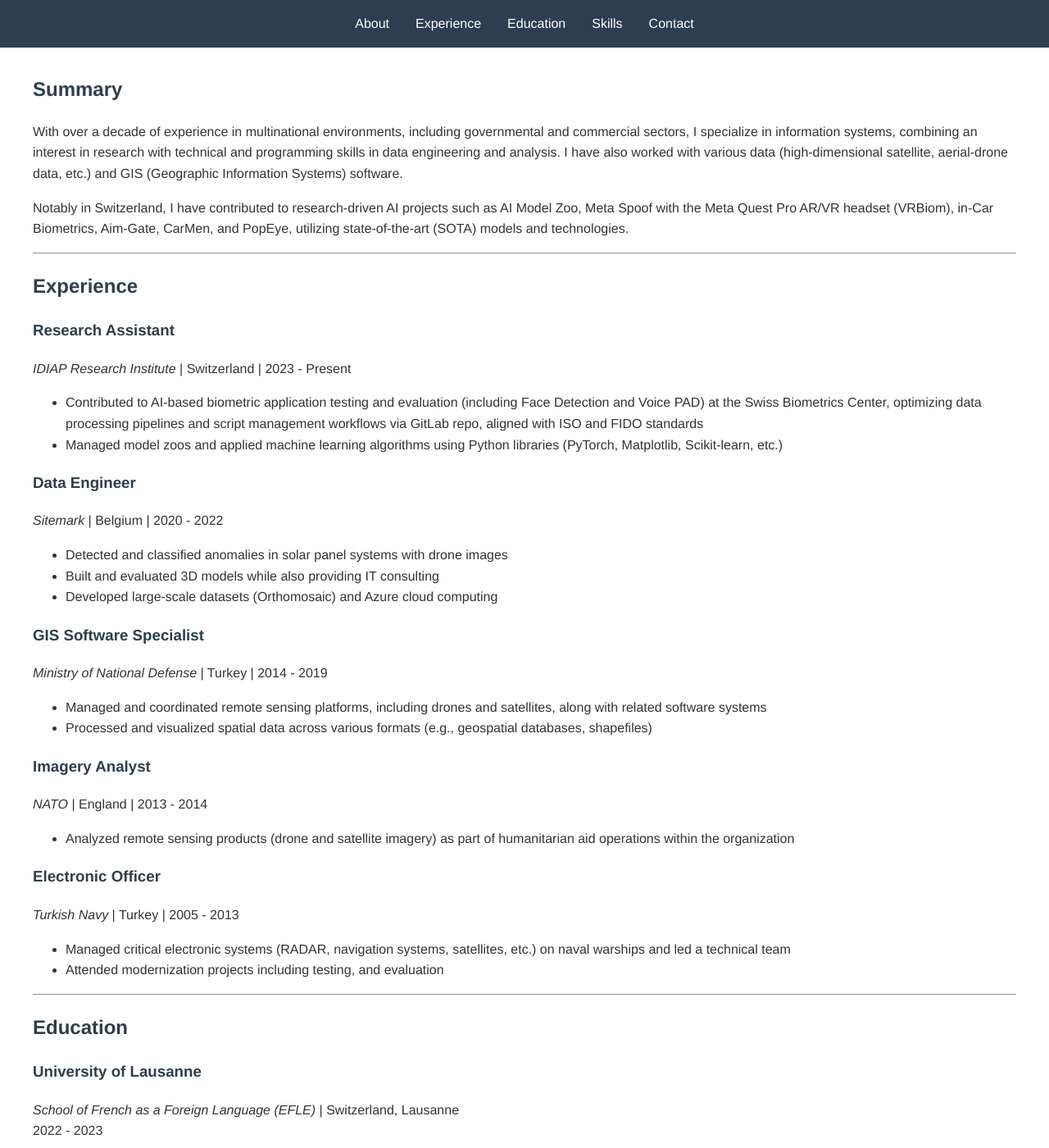
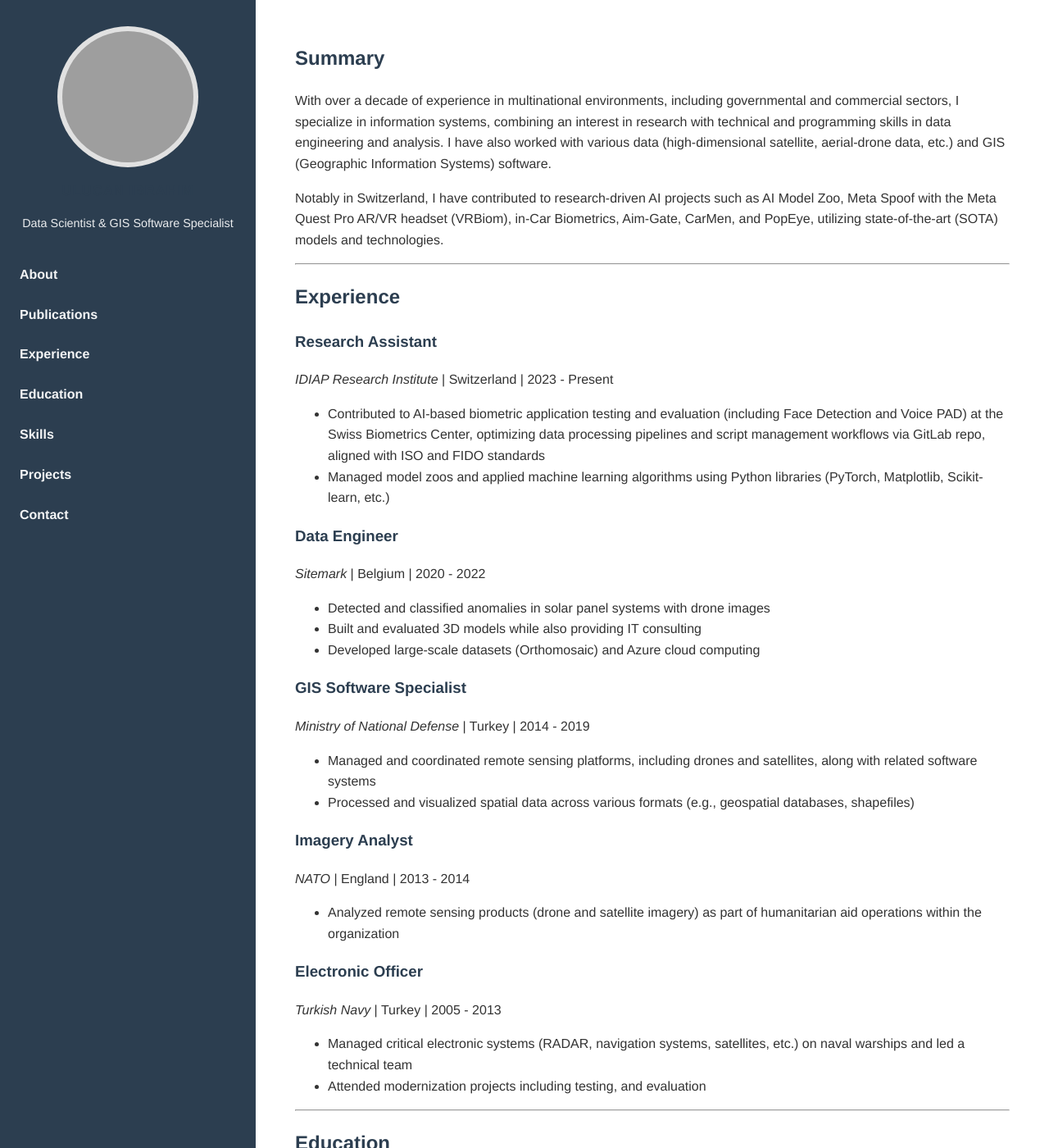
Before and after one commit to iulucan/iulucan.github.io, a Jekyll site: the page built from index.md, in a window 1280 px wide and 1400 px high. Shown: the whole window at 82% size. Built offline with Jekyll 4.4.1, drawn with Linux system fonts in a browser that asks for light colours; our own code applies the rules of GitHub Pages for plain Markdown files; some of the changed text lies outside the part shown; grey boxes are pictures that could not be loaded.

Commit message:
Left sidebar layout: sidebar + nav anchors; responsive styles and IDs

```diff
--- a/_layouts/default.html
+++ b/_layouts/default.html
@@ -7,20 +7,32 @@
     <link rel="stylesheet" href="/assets/style.css">
 </head>
 <body>
-    <header>
-        <nav>
-            <a href="#about">About</a>
+    <div class="site-wrapper">
+        <aside class="sidebar">
+            <div class="sidebar-inner">
+                <div class="profile">
+                    <img class="profile-img" src="/assets/profile.jpg" alt="Profile photo">
+                    <h1 class="name">ULUCAN IBRAHIM</h1>
+                    <p class="title">Data Scientist & GIS Software Specialist</p>
+                </div>
+                <nav class="sidebar-nav">
+                    <a href="#summary">About</a>
+                    <a href="#publications">Publications</a>
                     <a href="#experience">Experience</a>
                     <a href="#education">Education</a>
                     <a href="#skills">Skills</a>
+                    <a href="#projects">Projects</a>
                     <a href="#contact">Contact</a>
                 </nav>
-    </header>
-    <main>
+            </div>
+        </aside>
+
+        <main class="content">
             {{ content }}
-    </main>
             <footer>
                 <p>© 2025 Ibrahim Ulucan. All rights reserved.</p>
             </footer>
+        </main>
+    </div>
 </body>
 </html>
--- a/assets/style.css
+++ b/assets/style.css
@@ -15,36 +15,76 @@ body {
     background-color: var(--background-color);
 }
 
-header {
-    background-color: var(--primary-color);
-    padding: 1rem 0;
-    position: sticky;
-    top: 0;
+/* Layout: sidebar + content */
+.site-wrapper {
+    display: flex;
+    min-height: 100vh;
 }
 
-nav {
-    max-width: 1200px;
-    margin: 0 auto;
-    padding: 0 1rem;
-    display: flex;
-    justify-content: center;
-    gap: 2rem;
+.sidebar {
+    width: 280px;
+    background: var(--primary-color);
+    color: white;
+    padding: 2rem 1rem;
+    flex: 0 0 280px;
 }
 
-nav a {
-    color: white;
-    text-decoration: none;
-    font-weight: 500;
+.sidebar-inner {
+    position: sticky;
+    top: 1.5rem;
 }
 
-nav a:hover {
-    color: var(--secondary-color);
+.profile {
+    text-align: center;
+    margin-bottom: 2rem;
 }
 
-main {
-    max-width: 1200px;
-    margin: 2rem auto;
-    padding: 0 1rem;
+.profile-img {
+    width: 160px;
+    height: 160px;
+    border-radius: 50%;
+    object-fit: cover;
+    border: 6px solid rgba(255,255,255,0.12);
+    display: block;
+    margin: 0 auto 1rem auto;
+    background: #ddd;
+}
+
+.name {
+    font-size: 1.05rem;
+    letter-spacing: 1px;
+    margin: 0.25rem 0;
+}
+
+.title {
+    font-size: 0.9rem;
+    opacity: 0.9;
+    margin-bottom: 1rem;
+}
+
+.sidebar-nav {
+    display: flex;
+    flex-direction: column;
+    gap: 0.75rem;
+    margin-top: 1rem;
+}
+
+.sidebar-nav a {
+    color: rgba(255,255,255,0.95);
+    text-decoration: none;
+    font-weight: 600;
+    padding: 0.35rem 0.5rem;
+    border-radius: 4px;
+}
+
+.sidebar-nav a:hover {
+    background: rgba(255,255,255,0.06);
+}
+
+.content {
+    flex: 1 1 auto;
+    padding: 2rem 3rem;
+    max-width: 1000px;
 }
 
 section {
@@ -70,13 +110,18 @@ footer {
     color: white;
     text-align: center;
     padding: 1rem 0;
-    /* Use normal document flow so footer doesn't overlap content */
-    position: relative;
+    margin-top: 3rem;
 }
 
-/* Ensure the page content doesn't get hidden behind the footer on small screens */
-main {
-    max-width: 1200px;
-    margin: 2rem auto;
-    padding: 0 1rem 4rem; /* extra bottom padding to avoid overlap */
+/* Responsive: collapse sidebar on small screens */
+@media (max-width: 900px) {
+    .site-wrapper {
+        flex-direction: column;
+    }
+    .sidebar {
+        width: 100%;
+        padding: 1.25rem;
+    }
+    .sidebar-inner { position: static; }
+    .content { padding: 1.25rem; }
 }
--- a/index.md
+++ b/index.md
@@ -5,21 +5,21 @@ permalink: /
 
 # Ibrahim Ulucan
 
-**Software Developer**
+**Data Scientist & GIS Software Specialist**
 [LinkedIn](https://www.linkedin.com/in/ulucan-ibrahim) • [GitHub](https://github.com/iulucan)
 
 [Download CV (PDF)](/assets/Profile.pdf)
 
 ---
 
-## Summary
+## Summary {#summary}
 With over a decade of experience in multinational environments, including governmental and commercial sectors, I specialize in information systems, combining an interest in research with technical and programming skills in data engineering and analysis. I have also worked with various data (high-dimensional satellite, aerial-drone data, etc.) and GIS (Geographic Information Systems) software.
 
 Notably in Switzerland, I have contributed to research-driven AI projects such as AI Model Zoo, Meta Spoof with the Meta Quest Pro AR/VR headset (VRBiom), in‑Car Biometrics, Aim‑Gate, CarMen, and PopEye, utilizing state-of-the-art (SOTA) models and technologies.
 
 ---
 
-## Experience
+## Experience {#experience}
 
 ### Research Assistant
 *IDIAP Research Institute* | Switzerland | 2023 - Present
@@ -90,7 +90,7 @@ Notably in Switzerland, I have contributed to research-driven AI projects such a
 
 ---
 
-## Projects
+## Projects {#projects}
 
 I have been involved in state-of-the-art (SOTA) projects such as Meta Spoof (AR/VR with the Meta Quest Pro headset), Stellantis, Rosalind, Soteria, and Model Zoo in a dynamic environment.
 
@@ -98,7 +98,9 @@ I have been involved in state-of-the-art (SOTA) projects such as Meta Spoof (AR/
 
 ---
 
-## Publications
-[<img src="https://img.shields.io/badge/Google_Scholar-4285F4?style=for-the-badge&logo=google-scholar&logoColor=white" alt="Google Scholar" />](https://scholar.google.com/citations?user=kwY5i4oAAAAJ&hl=en)
+[## Publications {#publications}]
+## Publications {#publications}
+
+[![Google Scholar](https://img.shields.io/badge/Google_Scholar-4285F4?style=for-the-badge&logo=google-scholar&logoColor=white)](https://scholar.google.com/citations?user=kwY5i4oAAAAJ&hl=en)
 
 ---
```
Also changed, not shown: other parts of index.md (+2 -2 lines). Lines whose indentation alone changed are shown as unchanged.
